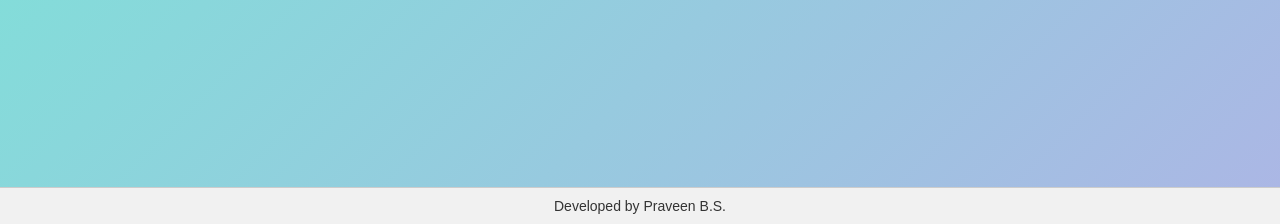
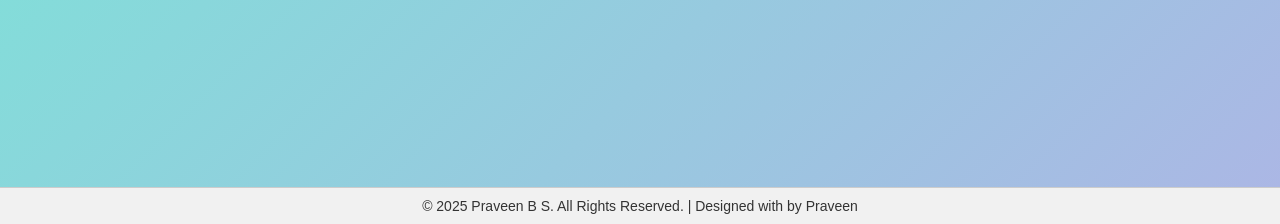
Before and after one commit to pravee1892000/AI-CURA, a Flask app: page / in a window 1280 px wide. Shown: the part 576-800 px from the top of the page. Run offline with Flask 3, Linux system fonts and the light colour scheme; parts of the project's set-up code (start-up, migrations or seed data) failed here and were passed over.

Commit message:
Update index.html

```diff
--- a/templates/index.html
+++ b/templates/index.html
@@ -36,7 +36,7 @@
     </div>
 
     <footer>
-        <p>Developed by Praveen B.S.</p>
+        <p>&copy; 2025 Praveen B S. All Rights Reserved. | Designed with by Praveen</p>
     </footer>
 
     <script src="{{ url_for('static', filename='script.js') }}"></script>
```
